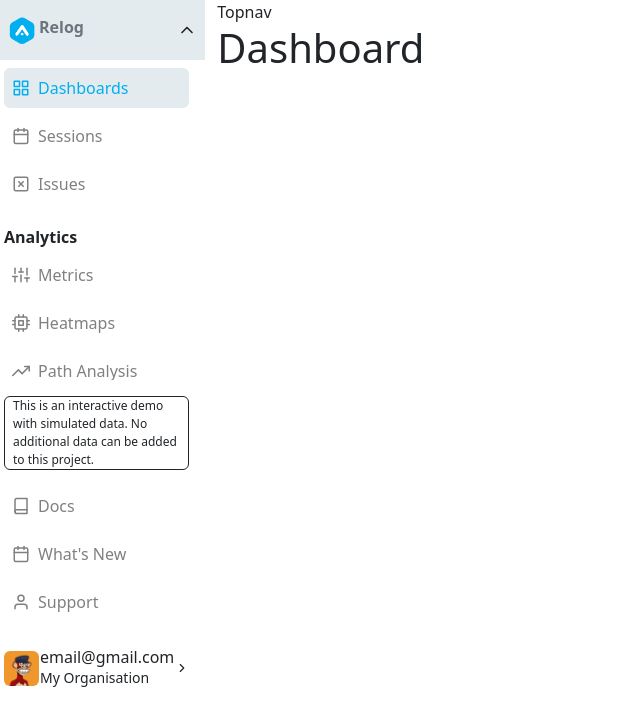
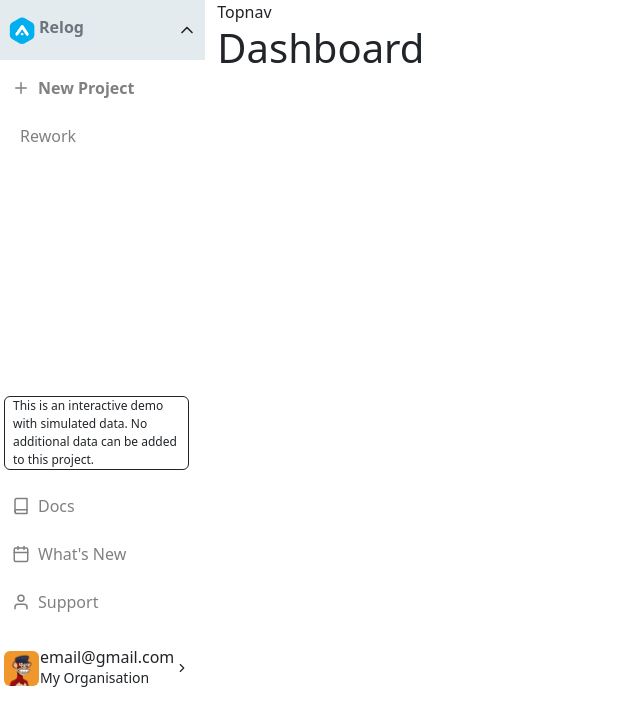
Before and after one commit to ojiubasi-motif/ReLog, a React (Vite) app: page / in a window 1280 px wide. Both pictures are taken after a click on the icon 187 px from the left and 30 px from the top of the page. Shown: the top 726 px of the page, without its empty margins (0-640 px from the left). Built offline with nearby package versions, Linux system fonts and the light colour scheme.

Commit message:
added more to sidenav

```diff
--- a/src/components/layout/Sidenav.jsx
+++ b/src/components/layout/Sidenav.jsx
@@ -1,7 +1,7 @@
 import "./styles/general.css";
 import Logo from "../../../public/img/logo.png";
 import User from "../../../public/img/user.png"
-import { ChevronDown, ChevronRight, ChevronUp } from "react-feather";
+import { ChevronDown, ChevronRight, ChevronUp, Plus } from "react-feather";
 import {
   SideNavItem1,
   SideNavItem2,
@@ -46,6 +46,35 @@ const Sidenav = () => {
       </div>
 
       {/* nav items 1*/}
+{
+    toggleProjects?
+    <div className="ps-3" style={{ height: "40vh", overflowY: "auto" }}>
+      <NavLink
+                to="/new-project"
+                className="nav-link p-2 text-decoration-none d-flex align-items-center justify-content-start rounded mt-2"
+                style={({ isActive }) => {
+                  return isActive
+                    ? { color: "#00afef", backgroundColor: "#e4ebee" }
+                    : { color: "gray" };
+                }}
+              >
+                <Plus size={"18px"} className="fw-bold"/>
+                <p className="p-0 m-0 ms-2 fs-6 fw-bold">New Project</p>
+              </NavLink>
+
+              <NavLink
+                to="/projects/rework"
+                className="nav-link p-2 text-decoration-none d-flex align-items-center justify-content-start rounded mt-2"
+                style={({ isActive }) => {
+                  return isActive
+                    ? { color: "#00afef", backgroundColor: "#e4ebee" }
+                    : { color: "gray" };
+                }}
+              >
+
+                <p className="p-0 m-0 ms-2 fs-6 fw-lighter">Rework</p>
+              </NavLink>
+      </div>:
       <div className="" style={{ height: "40vh", overflowY: "auto" }}>
       <ul className="px-3">
         {SideNavItem1?.map((item, index) => (
@@ -107,7 +136,7 @@ const Sidenav = () => {
         ))}
       </ul>
     </div>
-
+}
       {/* nav items 2*/}
       <div className="mt-1">
         <div className="m-3">
```
Lines whose indentation alone changed are shown as unchanged.
